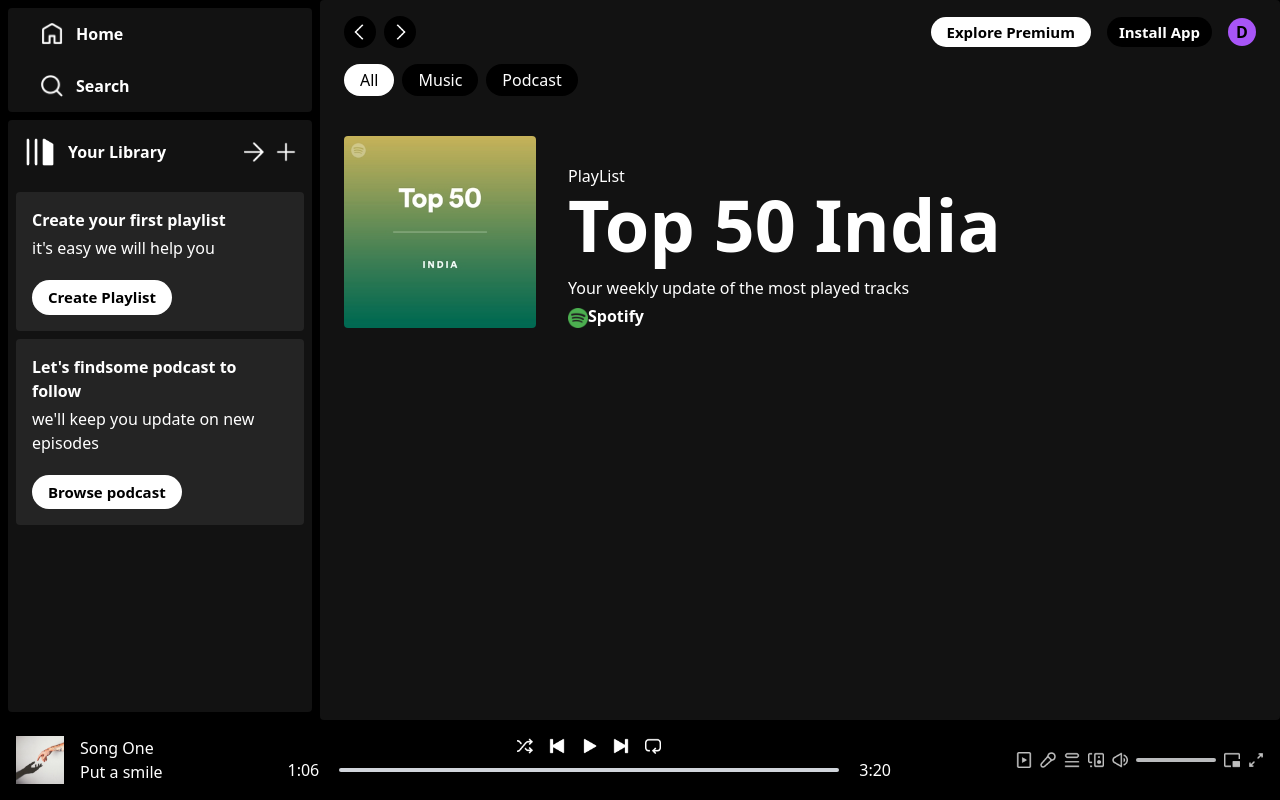
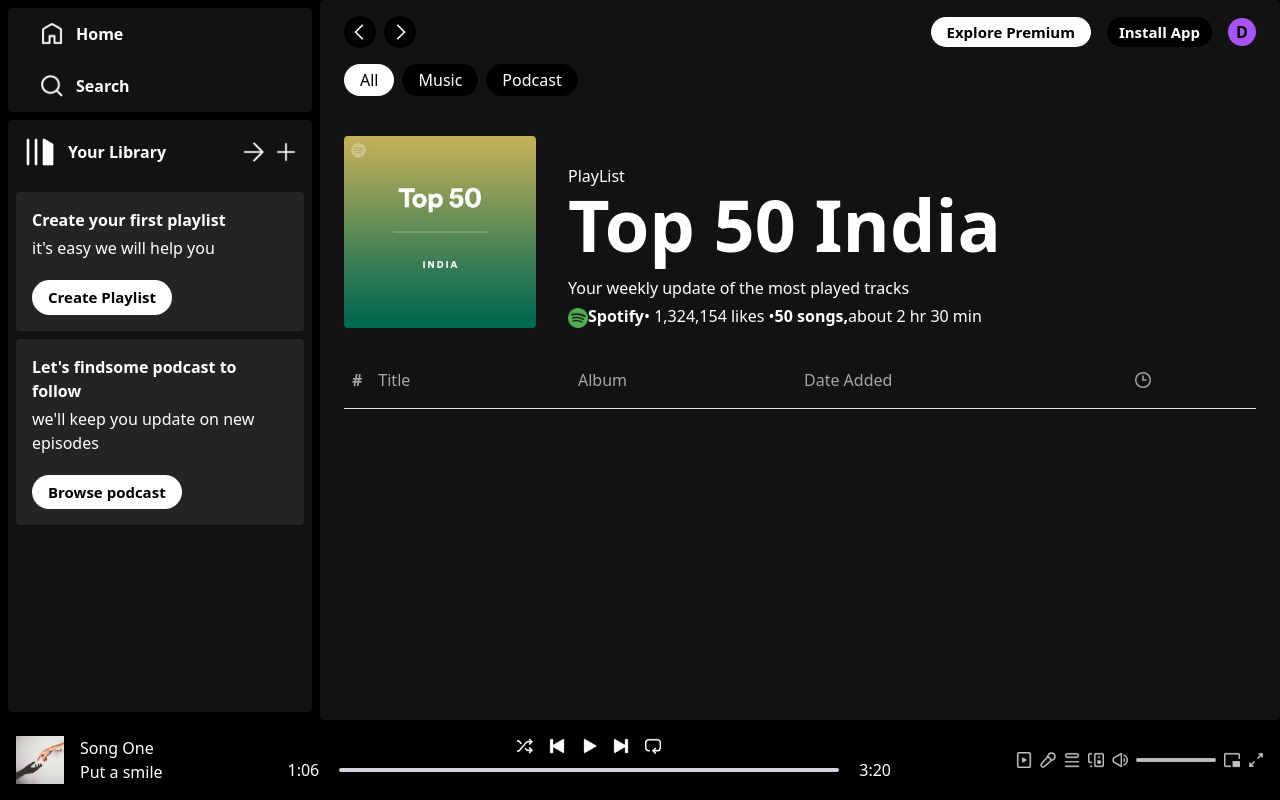
Before and after one commit to MenukaSankalpa/Project-47, a React (Vite) app in the folder spotify-clone/: page /album/1 in a window 1280 px wide. Built offline with nearby package versions, Linux system fonts and the light colour scheme; the HTML template or start-up script is replaced by a standard one.

Commit message:
updated songs.data map

```diff
--- a/spotify-clone/src/components/DisplayAlbum.jsx
+++ b/spotify-clone/src/components/DisplayAlbum.jsx
@@ -1,7 +1,7 @@
 import React from 'react'
 import Navbar from './Navbar'
 import { useParams } from 'react-router-dom'
-import { albumsData, assets } from '../assets/assets';
+import { albumsData, assets, songsData } from '../assets/assets';
 
 const DisplayAlbum = () => {
 
@@ -22,12 +22,27 @@
             <p className='mt-1'>
                 <img className='inline-block w-5' src={assets.spotify_logo} alt="" />
                 <b>Spotify</b>
-
-
+                • 1,324,154 likes
+                •<b>50 songs,</b>
+                about 2 hr 30 min
             </p>
+          </div>
+       </div>
+       <div className='grid grid-cols-3 sm:grid-cols-4 mt-10 mb-4 pl-2 text-[#a7a7a7]'>
+        <p><b className='mr-4'>#</b>Title</p>
+        <p>Album</p>
+        <p className='hidden sm:block'>Date Added</p>
+        <img className='m-auto w-4' src={assets.clock_icon} alt="" />
+       </div>
+       <hr />
+       {
+        songsData.map((item,index)=>(
+          <div key={index} className='grid grid-cols-3 sm:grid-cols-4 gap-2 p-2 items-center text-[#a7a7a7] hover:bg-[#ffffff2b] cursor-pointer'>
 
           </div>
-       </div>
+
+        ))
+       }
     </>
   )
 }
```
